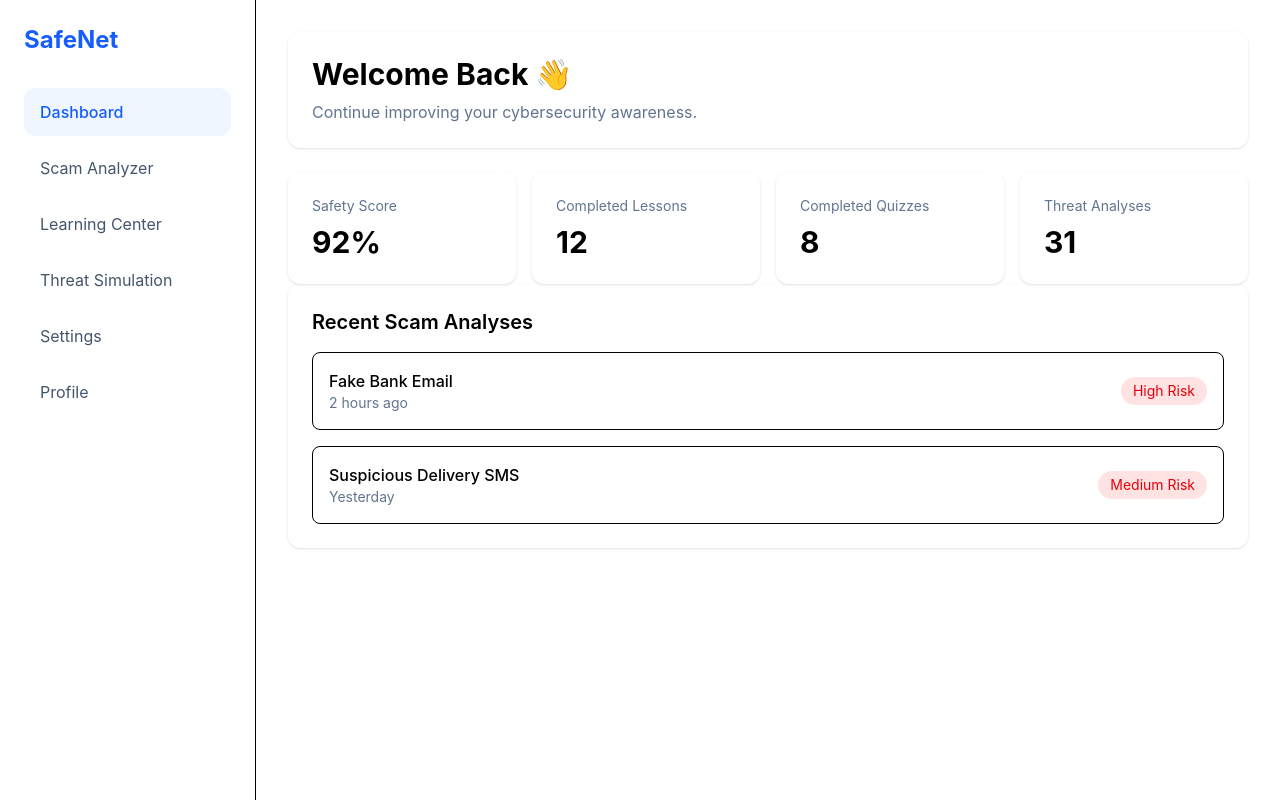
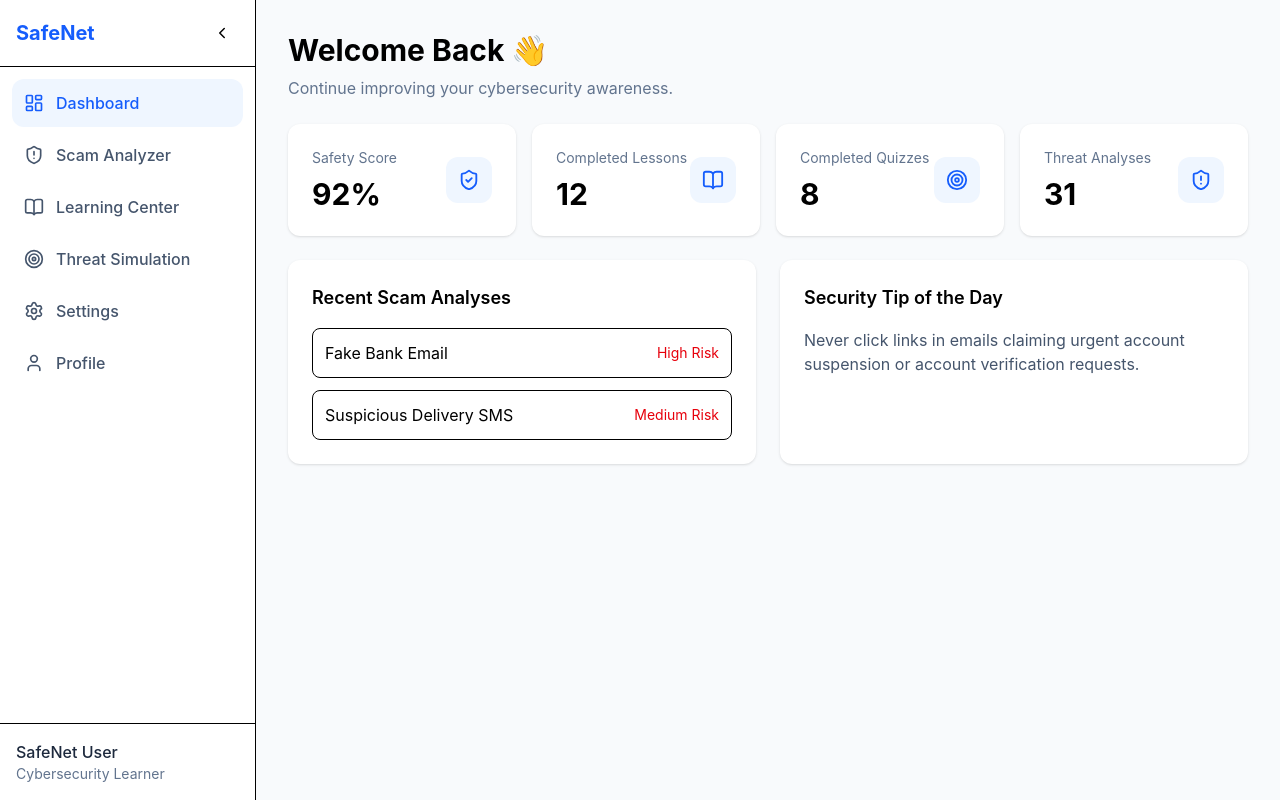
Before and after one commit to Mahdia-Hassani/SafeNet, a React (Vite) app: page /dashboard in a window 1280 px wide. Built offline with nearby package versions, Linux system fonts and the light colour scheme.

Commit message:
Build dashboard statistics and overview

```diff
--- a/package.json
+++ b/package.json
@@ -10,6 +10,7 @@
     "preview": "vite preview"
   },
   "dependencies": {
+    "lucide-react": "^1.24.0",
     "react": "^19.2.7",
     "react-dom": "^19.2.7",
     "react-router-dom": "^7.18.1"
--- a/src/components/dashboard/RecentAnalyses.jsx
+++ b/src/components/dashboard/RecentAnalyses.jsx
@@ -5,36 +5,28 @@ const analyses = [
     id: 1,
     title: "Fake Bank Email",
     risk: "High Risk",
-    date: "2 hours ago",
   },
   {
     id: 2,
     title: "Suspicious Delivery SMS",
     risk: "Medium Risk",
-    date: "Yesterday",
   },
 ];
 
 function RecentAnalyses() {
   return (
     <Card>
-      <h2 className="text-xl font-semibold">Recent Scam Analyses</h2>
+      <h2 className="mb-4 text-lg font-semibold">Recent Scam Analyses</h2>
 
-      <div className="mt-4 space-y-4">
-        {analyses.map((item) => (
+      <div className="space-y-3">
+        {analyses.map((analysis) => (
           <div
-            key={item.id}
-            className="flex items-center justify-between rounded-lg border p-4"
+            key={analysis.id}
+            className="flex items-center justify-between rounded-lg border p-3"
           >
-            <div>
-              <h3 className="font-medium">{item.title}</h3>
+            <span>{analysis.title}</span>
 
-              <p className="text-sm text-slate-500">{item.date}</p>
-            </div>
-
-            <span className="rounded-full bg-red-100 px-3 py-1 text-sm text-red-600">
-              {item.risk}
-            </span>
+            <span className="text-sm text-red-600">{analysis.risk}</span>
           </div>
         ))}
       </div>
--- a/src/components/dashboard/SecurityTip.jsx
+++ b/src/components/dashboard/SecurityTip.jsx
@@ -5,8 +5,9 @@ function SecurityTip() {
     <Card>
       <h2 className="text-lg font-semibold">Security Tip of the Day</h2>
 
-      <p className="mt-3 text-slate-600">
-        Never click links in emails claiming urgent account suspension.
+      <p className="mt-4 text-slate-600">
+        Never click links in emails claiming urgent account suspension or
+        account verification requests.
       </p>
     </Card>
   );
--- a/src/components/dashboard/Sidebar.jsx
+++ b/src/components/dashboard/Sidebar.jsx
@@ -1,36 +1,121 @@
+import { useState } from "react";
 import { NavLink } from "react-router-dom";
 
+import {
+  LayoutDashboard,
+  ShieldAlert,
+  BookOpen,
+  Target,
+  Settings,
+  User,
+  ChevronLeft,
+  ChevronRight,
+} from "lucide-react";
+
 const navItems = [
-  { name: "Dashboard", path: "/dashboard" },
-  { name: "Scam Analyzer", path: "/analyzer" },
-  { name: "Learning Center", path: "/learning" },
-  { name: "Threat Simulation", path: "/simulation" },
-  { name: "Settings", path: "/settings" },
-  { name: "Profile", path: "/profile" },
+  {
+    name: "Dashboard",
+    path: "/dashboard",
+    icon: LayoutDashboard,
+  },
+  {
+    name: "Scam Analyzer",
+    path: "/analyzer",
+    icon: ShieldAlert,
+  },
+  {
+    name: "Learning Center",
+    path: "/learning",
+    icon: BookOpen,
+  },
+  {
+    name: "Threat Simulation",
+    path: "/simulation",
+    icon: Target,
+  },
+  {
+    name: "Settings",
+    path: "/settings",
+    icon: Settings,
+  },
+  {
+    name: "Profile",
+    path: "/profile",
+    icon: User,
+  },
 ];
 
 function Sidebar() {
+  const [collapsed, setCollapsed] = useState(false);
+
   return (
-    <aside className="w-64 border-r bg-white p-6">
-      <h1 className="mb-8 text-2xl font-bold text-blue-600">SafeNet</h1>
+    <aside
+      className={`
+        sticky top-0 h-screen border-r bg-white transition-all duration-300
+        ${collapsed ? "w-20" : "w-64"}
+      `}
+    >
+      <div className="flex h-full flex-col">
+        {/* Header */}
+        <div className="flex items-center justify-between border-b p-4">
+          {!collapsed && (
+            <h1 className="text-xl font-bold text-blue-600">SafeNet</h1>
+          )}
 
-      <nav className="space-y-2">
-        {navItems.map((item) => (
+          <button
+            onClick={() => setCollapsed(!collapsed)}
+            className="rounded-lg p-2 hover:bg-slate-100"
+          >
+            {collapsed ? <ChevronRight size={18} /> : <ChevronLeft size={18} />}
+          </button>
+        </div>
+
+        {/* Navigation */}
+        <nav className="flex-1 p-3">
+          <div className="space-y-1">
+            {navItems.map((item) => {
+              const Icon = item.icon;
+
+              return (
                 <NavLink
                   key={item.path}
                   to={item.path}
                   className={({ isActive }) =>
-              `block rounded-xl px-4 py-3 transition ${
+                    `
+                    flex items-center gap-3 rounded-xl px-3 py-3 transition-all
+                    ${
                       isActive
-                  ? "bg-blue-50 text-blue-600 font-medium"
+                        ? "bg-blue-50 text-blue-600"
                         : "text-slate-600 hover:bg-slate-100"
-              }`
+                    }
+                  `
                   }
                 >
-            {item.name}
+                  <Icon size={20} />
+
+                  {!collapsed && (
+                    <span className="font-medium">{item.name}</span>
+                  )}
                 </NavLink>
-        ))}
+              );
+            })}
+          </div>
         </nav>
+
+        {/* Footer */}
+        <div className="border-t p-4">
+          {collapsed ? (
+            <div className="flex justify-center">
+              <User size={22} />
+            </div>
+          ) : (
+            <div>
+              <p className="font-medium text-slate-800">SafeNet User</p>
+              <p className="text-sm text-slate-500">Cybersecurity Learner</p>
+            </div>
+          )}
+        </div>
+      </div>
     </aside>
   );
 }
--- a/src/components/dashboard/StatCard.jsx
+++ b/src/components/dashboard/StatCard.jsx
@@ -1,11 +1,19 @@
 import Card from "../ui/Card";
 
-function StatCard({ title, value }) {
+function StatCard({ title, value, icon: Icon }) {
   return (
     <Card>
-      <p className="text-sm text-slate-500">{title}</p>
+      <div className="flex items-center justify-between">
+        <div>
+          <p className="text-sm text-slate-500">{title}</p>
 
-      <h3 className="mt-2 text-3xl font-bold">{value}</h3>
+          <h3 className="mt-2 text-3xl font-bold">{value}</h3>
+        </div>
+
+        <div className="rounded-xl bg-blue-50 p-3">
+          <Icon size={22} className="text-blue-600" />
+        </div>
+      </div>
     </Card>
   );
 }
--- a/src/data/dashboardStats.js
+++ b/src/data/dashboardStats.js
@@ -1,23 +1,29 @@
+import { ShieldCheck, BookOpen, Target, ShieldAlert } from "lucide-react";
+
 const dashboardStats = [
   {
     id: 1,
     title: "Safety Score",
     value: "92%",
+    icon: ShieldCheck,
   },
   {
     id: 2,
     title: "Completed Lessons",
     value: "12",
+    icon: BookOpen,
   },
   {
     id: 3,
     title: "Completed Quizzes",
     value: "8",
+    icon: Target,
   },
   {
     id: 4,
     title: "Threat Analyses",
     value: "31",
+    icon: ShieldAlert,
   },
 ];
 
--- /dev/null
+++ b/src/data/navigation.js
@@ -0,0 +1,43 @@
+import {
+  LayoutDashboard,
+  ShieldAlert,
+  BookOpen,
+  Target,
+  Settings,
+  User,
+} from "lucide-react";
+
+const navigation = [
+  {
+    name: "Dashboard",
+    path: "/dashboard",
+    icon: LayoutDashboard,
+  },
+  {
+    name: "Scam Analyzer",
+    path: "/analyzer",
+    icon: ShieldAlert,
+  },
+  {
+    name: "Learning Center",
+    path: "/learning",
+    icon: BookOpen,
+  },
+  {
+    name: "Threat Simulation",
+    path: "/simulation",
+    icon: Target,
+  },
+  {
+    name: "Settings",
+    path: "/settings",
+    icon: Settings,
+  },
+  {
+    name: "Profile",
+    path: "/profile",
+    icon: User,
+  },
+];
+
+export default navigation;
--- a/src/layouts/DashboardLayout.jsx
+++ b/src/layouts/DashboardLayout.jsx
@@ -2,7 +2,7 @@ import Sidebar from "../components/dashboard/Sidebar";
 
 function DashboardLayout({ children }) {
   return (
-    <div className="flex min-h-screen">
+    <div className="flex min-h-screen bg-slate-50">
       <Sidebar />
 
       <main className="flex-1 p-8">{children}</main>
--- a/src/pages/Dashboard.jsx
+++ b/src/pages/Dashboard.jsx
@@ -1,29 +1,39 @@
 import DashboardLayout from "../layouts/DashboardLayout";
 
-import Card from "../components/ui/Card";
 import StatCard from "../components/dashboard/StatCard";
+import SecurityTip from "../components/dashboard/SecurityTip";
+import RecentAnalyses from "../components/dashboard/RecentAnalyses";
+
 import dashboardStats from "../data/dashboardStats";
-import RecentAnalyses from "../components/dashboard/RecentAnalyses";
 
 function Dashboard() {
   return (
     <DashboardLayout>
       <div className="space-y-6">
-        <Card>
+        <div>
           <h1 className="text-3xl font-bold">Welcome Back 👋</h1>
 
           <p className="mt-2 text-slate-500">
             Continue improving your cybersecurity awareness.
           </p>
-        </Card>
+        </div>
 
         <div className="grid gap-4 md:grid-cols-2 xl:grid-cols-4">
           {dashboardStats.map((stat) => (
-            <StatCard key={stat.id} title={stat.title} value={stat.value} />
+            <StatCard
+              key={stat.id}
+              title={stat.title}
+              value={stat.value}
+              icon={stat.icon}
+            />
           ))}
         </div>
+
+        <div className="grid gap-6 lg:grid-cols-2">
+          <RecentAnalyses />
+          <SecurityTip />
+        </div>
       </div>
-      <RecentAnalyses />
     </DashboardLayout>
   );
 }
```
Also changed, not shown: src/App.css (deleted), 1 other file (tests, documents, lock files or other folders). Lines whose indentation alone changed are shown as unchanged.
